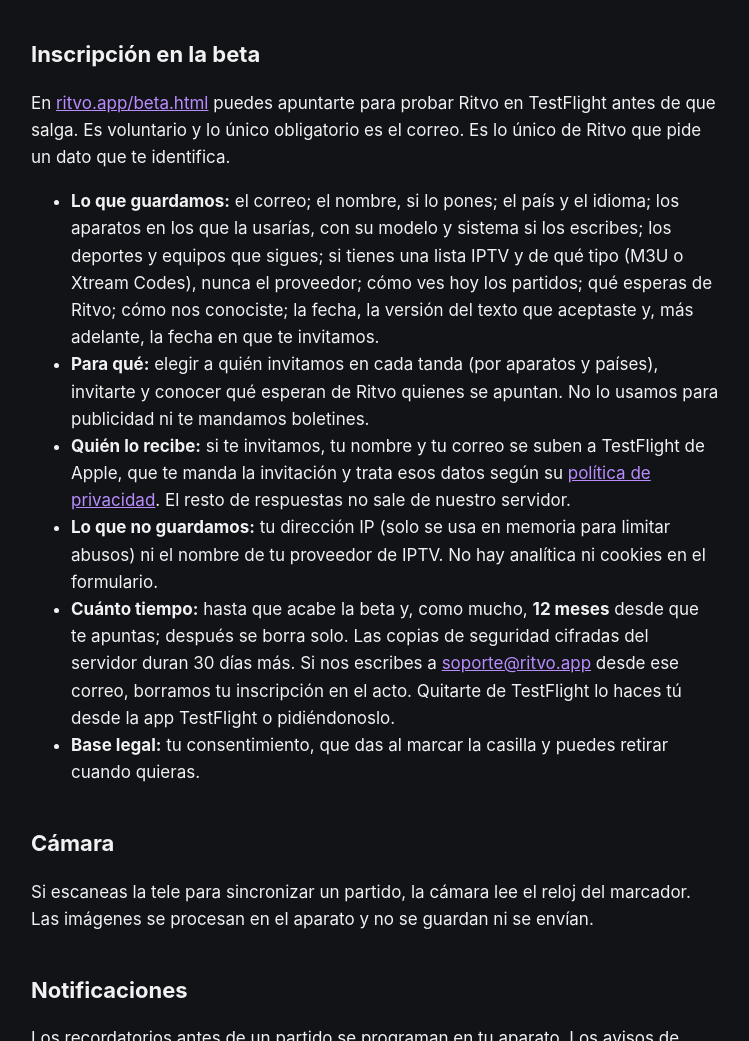
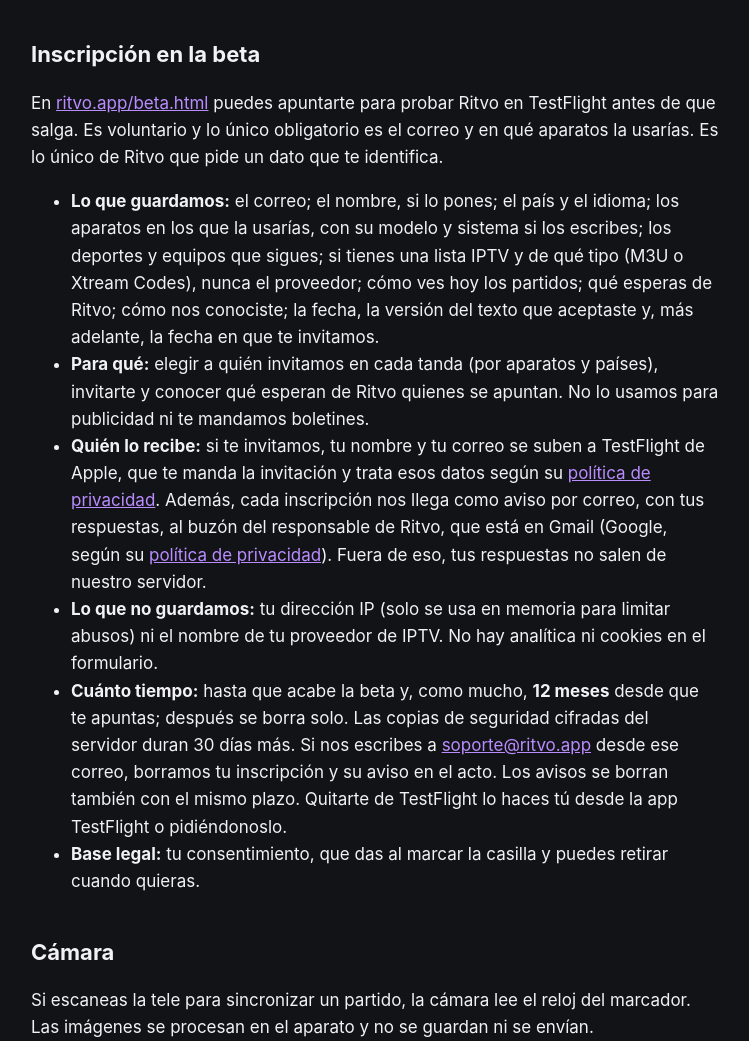
Before and after one commit to daniramosfer/ritvo-web, a plain HTML site: page privacidad.html in a window 1280 px wide. Shown: the part 3959-5000 px from the top of the page, without its empty margins (265-1014 px from the left). Drawn offline with Linux system fonts and the light colour scheme.

Commit message:
Privacy policy: sign-up notices reach the owner's Gmail
Each beta sign-up now reaches the owner as an email with the answers, in a
Gmail mailbox, so Google is named as a recipient. Those notices are deleted
on request and within the same period. Also: the devices are required too.

Co-Authored-By: Claude Opus 5.5 <noreply@anthropic.com>

```diff
--- a/privacidad.html
+++ b/privacidad.html
@@ -74,13 +74,13 @@
   </ul>
 
   <h2 id="beta">Inscripción en la beta</h2>
-  <p>En <a href="beta.html">ritvo.app/beta.html</a> puedes apuntarte para probar Ritvo en TestFlight antes de que salga. Es voluntario y lo único obligatorio es el correo. Es lo único de Ritvo que pide un dato que te identifica.</p>
+  <p>En <a href="beta.html">ritvo.app/beta.html</a> puedes apuntarte para probar Ritvo en TestFlight antes de que salga. Es voluntario y lo único obligatorio es el correo y en qué aparatos la usarías. Es lo único de Ritvo que pide un dato que te identifica.</p>
   <ul>
     <li><strong>Lo que guardamos:</strong> el correo; el nombre, si lo pones; el país y el idioma; los aparatos en los que la usarías, con su modelo y sistema si los escribes; los deportes y equipos que sigues; si tienes una lista IPTV y de qué tipo (M3U o Xtream Codes), nunca el proveedor; cómo ves hoy los partidos; qué esperas de Ritvo; cómo nos conociste; la fecha, la versión del texto que aceptaste y, más adelante, la fecha en que te invitamos.</li>
     <li><strong>Para qué:</strong> elegir a quién invitamos en cada tanda (por aparatos y países), invitarte y conocer qué esperan de Ritvo quienes se apuntan. No lo usamos para publicidad ni te mandamos boletines.</li>
-    <li><strong>Quién lo recibe:</strong> si te invitamos, tu nombre y tu correo se suben a TestFlight de Apple, que te manda la invitación y trata esos datos según su <a href="https://www.apple.com/legal/privacy/">política de privacidad</a>. El resto de respuestas no sale de nuestro servidor.</li>
+    <li><strong>Quién lo recibe:</strong> si te invitamos, tu nombre y tu correo se suben a TestFlight de Apple, que te manda la invitación y trata esos datos según su <a href="https://www.apple.com/legal/privacy/">política de privacidad</a>. Además, cada inscripción nos llega como aviso por correo, con tus respuestas, al buzón del responsable de Ritvo, que está en Gmail (Google, según su <a href="https://policies.google.com/privacy">política de privacidad</a>). Fuera de eso, tus respuestas no salen de nuestro servidor.</li>
     <li><strong>Lo que no guardamos:</strong> tu dirección IP (solo se usa en memoria para limitar abusos) ni el nombre de tu proveedor de IPTV. No hay analítica ni cookies en el formulario.</li>
-    <li><strong>Cuánto tiempo:</strong> hasta que acabe la beta y, como mucho, <strong>12 meses</strong> desde que te apuntas; después se borra solo. Las copias de seguridad cifradas del servidor duran 30 días más. Si nos escribes a <a href="mailto:soporte@ritvo.app">soporte@ritvo.app</a> desde ese correo, borramos tu inscripción en el acto. Quitarte de TestFlight lo haces tú desde la app TestFlight o pidiéndonoslo.</li>
+    <li><strong>Cuánto tiempo:</strong> hasta que acabe la beta y, como mucho, <strong>12 meses</strong> desde que te apuntas; después se borra solo. Las copias de seguridad cifradas del servidor duran 30 días más. Si nos escribes a <a href="mailto:soporte@ritvo.app">soporte@ritvo.app</a> desde ese correo, borramos tu inscripción y su aviso en el acto. Los avisos se borran también con el mismo plazo. Quitarte de TestFlight lo haces tú desde la app TestFlight o pidiéndonoslo.</li>
     <li><strong>Base legal:</strong> tu consentimiento, que das al marcar la casilla y puedes retirar cuando quieras.</li>
   </ul>
 
```
Also changed, not shown: privacy.html (+3 -3 lines).
